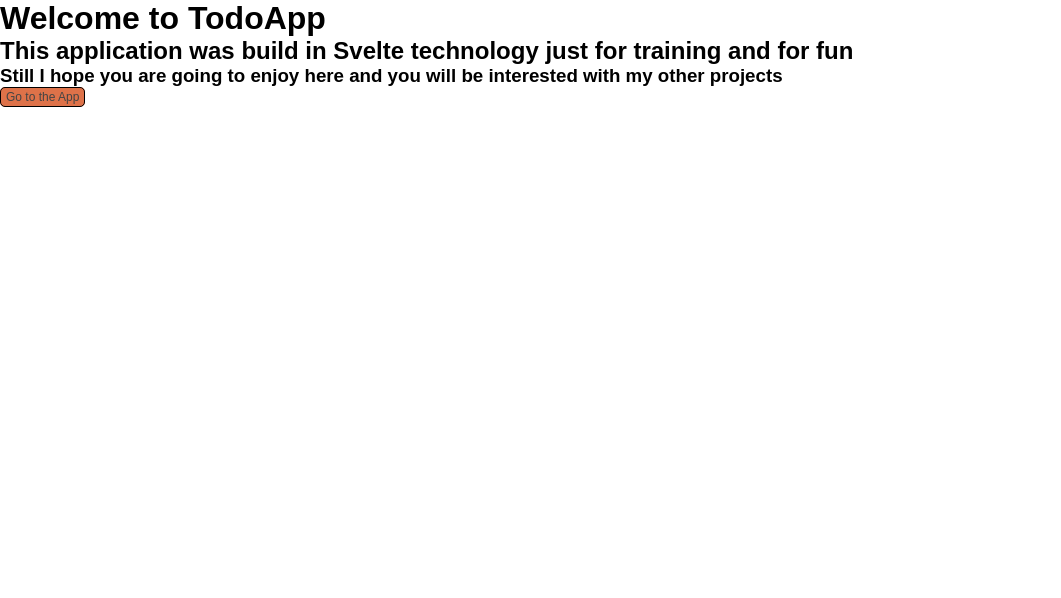
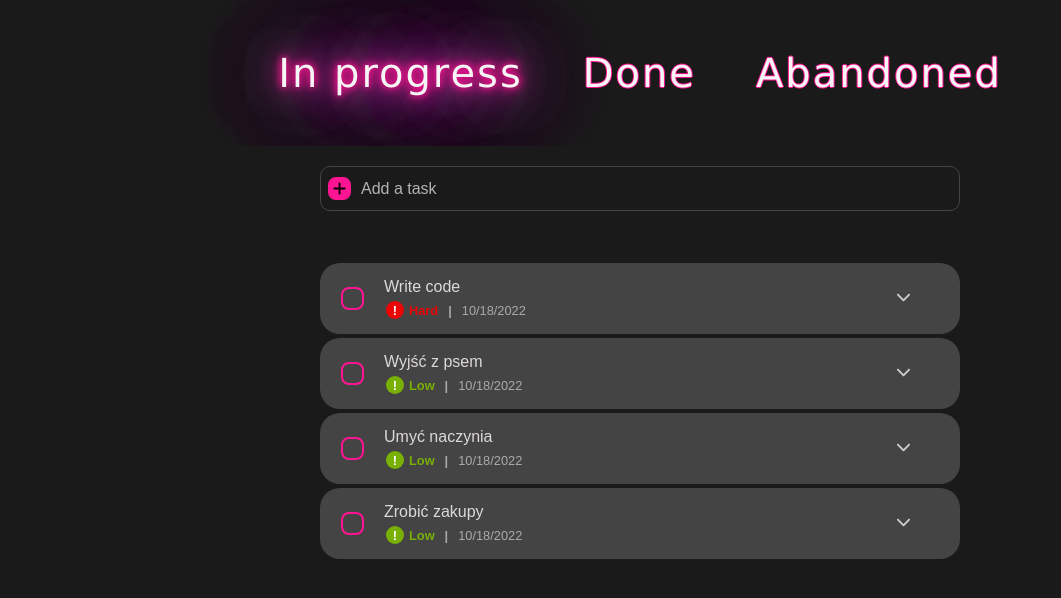
Before and after one commit to TheLocagus/svelte-comboapp, a SvelteKit app: page /TodoApp in a window 1280 px wide. Shown: the top 598 px of the page, without its empty margins (0-1061 px from the left). Built offline with nearby package versions, Linux system fonts and the light colour scheme.

Commit message:
Saved changes

```diff
--- /dev/null
+++ b/src/routes/TodoApp/+layout.svelte
@@ -0,0 +1,43 @@
+<script lang="ts">
+  import type { LayoutLoad } from './$types';
+  import Button from "./components/Button.svelte";
+  import {TodoTypeEnum} from "./types/todo.js";
+  import {mode} from "./store.js";
+
+    export const load: LayoutLoad = () => {
+      return {
+        sections: [
+          {slug: 'todo', title: 'Todo'},
+          {slug: 'done', title: 'Done'},
+          {slug: 'abandoned', title: 'Abandoned'},
+        ]
+      }
+    }
+</script>
+<div class="app-container">
+    <div class="todo-views-container">
+        <Button className="todo-views-button" text="In progress" url="/todoapp/todo"
+                toGlow="{$mode === TodoTypeEnum.inProgress}"/>
+        <Button className="todo-views-button" text="Done" url="/todoapp/done" toGlow="{$mode === TodoTypeEnum.done}"/>
+        <Button className="todo-views-button" text="Abandoned" url="/todoapp/abandoned"
+                toGlow="{$mode === TodoTypeEnum.abandoned}"/>
+    </div>
+    <slot></slot>
+</div>
+
+<style>
+    .app-container {
+        min-height: 101vh;
+        width: 100%;
+        background-color: #1a1a1a;
+        display: flex;
+        flex-direction: column;
+        align-items: center;
+    }
+
+    .todo-views-container {
+        display: flex;
+        justify-content: center;
+        width: 100%;
+    }
+</style>
--- a/src/routes/TodoApp/+page.svelte
+++ b/src/routes/TodoApp/+page.svelte
@@ -1,9 +1,19 @@
 <script>
-    import Button from "./components/Button.svelte";
+    import {onMount} from "svelte";
+    import {mode} from "./store.js";
+    import {TodoTypeEnum} from "./types/todo.js";
+    import TodoApp from "./components/TodoApp.svelte";
+
+    let pageMode;
+
+    onMount(() => {
+        mode.set(TodoTypeEnum.inProgress);
+        const unsubscribe = mode.subscribe(value => {
+            pageMode = value;
+        })
+        unsubscribe();
+    })
+
 </script>
 
-<h1>Welcome to TodoApp</h1>
-<h2>This application was build in Svelte technology just for training and for fun</h2>
-<h3>Still I hope you are going to enjoy here and you will be interested with my other projects</h3>
-
-<Button url="/todoapp/todo" text="Go to the App" className="todo-button"/>
+<TodoApp mode="{pageMode}"/>
--- a/src/routes/TodoApp/components/TodoApp.svelte
+++ b/src/routes/TodoApp/components/TodoApp.svelte
@@ -28,13 +28,6 @@
 </script>
 
 <main>
-    <div class="todo-views-container">
-        <Button className="todo-views-button" text="In progress" url="/todoapp/todo"
-                toGlow="{mode === TodoTypeEnum.inProgress}"/>
-        <Button className="todo-views-button" text="Done" url="/todoapp/done" toGlow="{mode === TodoTypeEnum.done}"/>
-        <Button className="todo-views-button" text="Abandoned" url="/todoapp/abandoned"
-                toGlow="{mode === TodoTypeEnum.abandoned}"/>
-    </div>
     <TodoCheck
             {mode}
             {toggleFinished}
@@ -47,17 +40,10 @@
 
 <style>
     main {
-        min-height: 101vh;
         width: 100%;
         background-color: #1a1a1a;
         display: flex;
         flex-direction: column;
         align-items: center;
     }
-
-    .todo-views-container {
-        display: flex;
-        justify-content: center;
-        width: 100%;
-    }
 </style>
```
